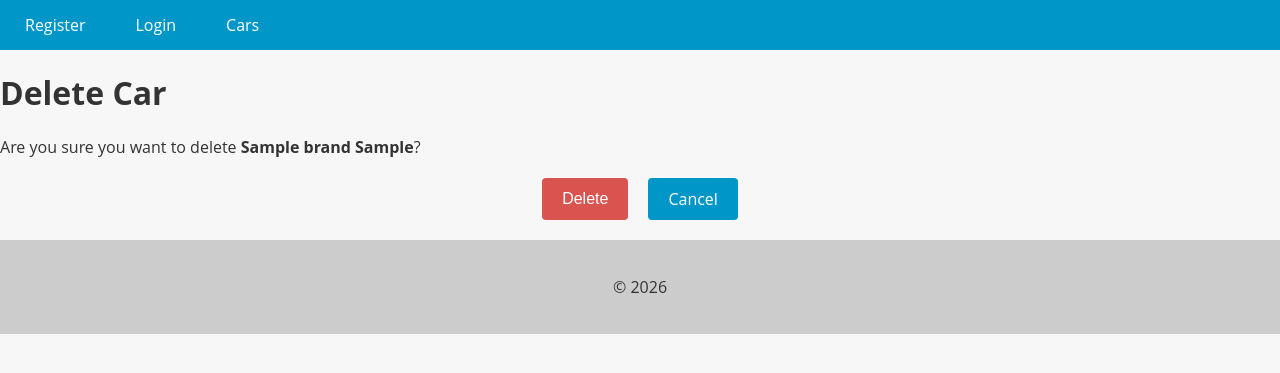
After one commit to rickxyo/python-car-project, a Django app: page /car/1/delete/ in a window 1280 px wide. The commit adds this page. Shown: the top 373 px of the page. Run offline with Django 5.2, Linux system fonts and the light colour scheme; tables that the repository leaves empty hold one stand-in row (values such as "Sample post").

Commit message:
feat(cars): implement CarDeleteView with delete route and confirmation template

```diff
--- a/app/urls.py
+++ b/app/urls.py
@@ -2,18 +2,19 @@ from django.contrib import admin
 from django.urls import path
 from django.conf import settings
 from django.conf.urls.static import static
-from cars.views import CarsListView, NewCarCreateView, CarDetailView, CarUpdateView
+from cars.views import CarsListView, NewCarCreateView, CarDetailView, CarUpdateView, CarDeleteView
 from accounts.views import register_view, login_view, logout_view
 
 urlpatterns = [
     path('admin/', admin.site.urls),
     path('register/', register_view, name='register'),
     path('login/', login_view, name='login'),
-    path('logout', logout_view, name='logout'),
+    path('logout/', logout_view, name='logout'),
     path('cars/', CarsListView.as_view(), name='cars_list'),
     path('new_car/', NewCarCreateView.as_view(), name='new_car'),
     path('car/<int:pk>/', CarDetailView.as_view(), name='car_detail'),
-    path('car/<int:pk>/update', CarUpdateView.as_view(), name='car_update')
+    path('car/<int:pk>/update/', CarUpdateView.as_view(), name='car_update'),
+    path('car/<int:pk>/delete/', CarDeleteView.as_view(), name='car_delete')
 ]
 
 if settings.DEBUG:
--- /dev/null
+++ b/cars/templates/car_delete.html
@@ -0,0 +1,63 @@
+{% extends "base.html" %}
+
+{% block content %}
+  <style>
+    .buttons-container {
+      display: flex;
+      justify-content: center;
+      margin-top: 20px;
+      margin-bottom: 20px;
+    }
+
+    .btn {
+      display: inline-block;
+      background-color: #0096c7;
+      color: #fff;
+      border: none;
+      padding: 10px 20px;
+      font-size: 16px;
+      border-radius: 4px;
+      cursor: pointer;
+      transition: background-color 0.3s ease-in-out;
+      margin: 0 10px;
+    }
+
+    .btn:hover {
+      background-color: #108eb8;
+    }
+
+    .btn-danger {
+      background-color: #d9534f;
+      text-decoration: none !important;
+    }
+
+    .btn-danger:hover {
+      background-color: #d2221c;
+    }
+
+    .error-message {
+      color: #d9534f;
+      font-size: 14px;
+      margin-top: 5px;
+    }
+
+    a {
+      text-decoration: none !important;
+    }
+  </style>
+  <div class="card">
+    <div class="card-header">
+      <h1 class="card-title">Delete Car</h1>
+    </div>
+    <div class="card-body">
+      <p>Are you sure you want to delete <strong>{{ object.brand }} {{ object.model }}</strong>?</p>
+      <form method="post">
+        {% csrf_token %}
+        <div class="buttons-container">
+          <button type="submit" class="btn btn-danger">Delete</button>
+          <a href="{% url 'car_detail' pk=object.pk %}" class="btn btn-secondary">Cancel</a>
+        </div>
+      </form>
+    </div>
+  </div>
+{% endblock %}
--- a/cars/views.py
+++ b/cars/views.py
@@ -1,6 +1,6 @@
 from cars.models import Car
 from cars.forms import CarModelForm
-from django.views.generic import ListView, CreateView, DetailView, UpdateView
+from django.views.generic import ListView, CreateView, DetailView, UpdateView, DeleteView
 
 class CarsListView(ListView):
     model = Car
@@ -32,3 +32,9 @@ class CarUpdateView(UpdateView):
     form_class = CarModelForm
     template_name = 'car_update.html'
     success_url = '/cars/'
+
+
+class CarDeleteView(DeleteView):
+    model = Car
+    template_name = 'car_delete.html'
+    success_url = '/cars/'
```
Also changed, not shown: cars/templates/car_detail.html (+17 -1 lines), cars/templates/cars.html (+16 -1 lines).
